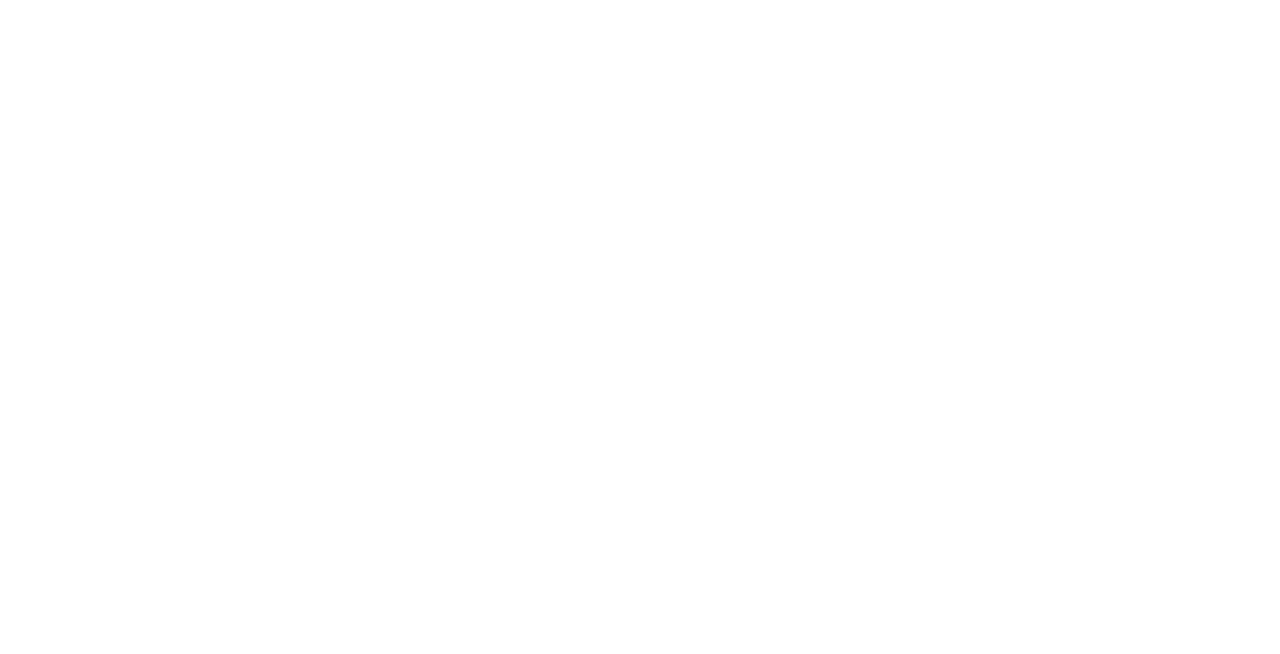
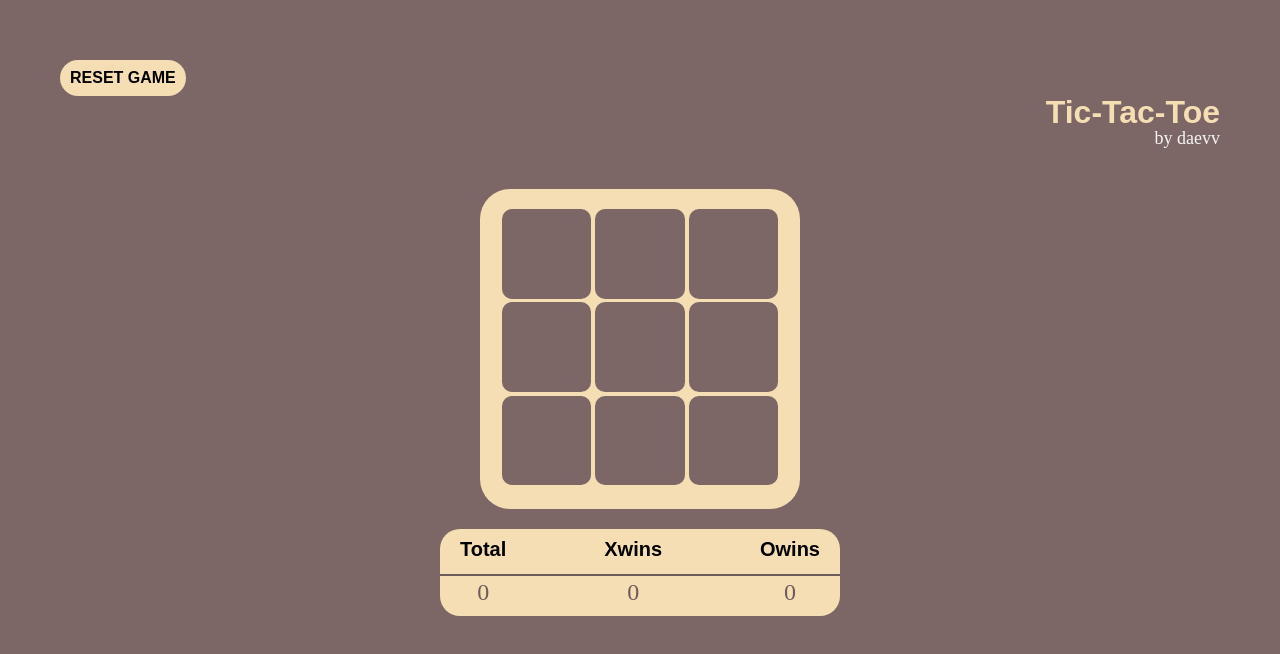
Before and after one commit to daevv/Tic-Tac-Toe, a website with bundled scripts: page index.html in a window 1280 px wide. Built offline with nearby package versions, Linux system fonts and the light colour scheme.

Commit message:
realize basic tic-tac-toe game

```diff
--- a/css/main.css
+++ b/css/main.css
@@ -0,0 +1,116 @@
+body {
+  background-color: #7c6666;
+  padding: 60px;
+}
+
+header {
+  display: flex;
+  justify-content: space-between;
+  align-items: center;
+  margin-bottom: 40px;
+}
+
+.reset-button {
+  padding: 10px;
+  background-color: wheat;
+  border-radius: 20px;
+  text-transform: uppercase;
+  font: 600 16px/1em sans-serif;
+}
+
+.reset-button:active {
+  background-color: rgb(237, 218, 180);
+  border: 1px solid black;
+}
+
+.description {
+  text-align: right;
+}
+
+.description__title {
+  font: 600 32px/1 sans-serif;
+  color: wheat;
+}
+
+.description__subtitle {
+  font-size: 18px;
+  color: whitesmoke;
+}
+
+.game-field {
+  margin: 0 auto;
+  margin-bottom: 20px;
+  height: 40vh;
+  width: 40vh;
+  padding: 20px;
+  background-color: wheat;
+  border-radius: 30px;
+  display: flex;
+  flex-wrap: wrap;
+  justify-content: space-around;
+}
+
+.game-field--blocked {
+  pointer-events:none;
+}
+
+.cell {
+  display: flex;
+  justify-content: center;
+  align-items: center;
+  width: 32%;
+  height: 32%;
+  background-color: #7c6666;
+  border-radius: 10px;
+  color: whitesmoke;
+  font-size: 36px;
+}
+
+.cell:active {
+  border: 2px solid black;
+  background-color: #6e5c5c;
+}
+
+.game-result {
+  text-align: center;
+  font: 600 32px/1 sans-serif;
+  color: wheat;
+}
+
+.score-table {
+  margin: 0 auto;
+  margin-bottom: 20px;
+  font-size: 20px;
+  background-color: wheat;
+  padding: 10px 20px;
+  position: relative;
+  border-radius: 20px;
+  max-width: 400px;
+}
+
+.properies-list {
+  display: flex;
+  justify-content: space-between;
+}
+
+.properties-list__item {
+  text-align: center;
+}
+.score-name {
+  margin-bottom: 20px;
+  font: 600 20px/1 sans-serif;
+}
+.score-value {
+  color: #6e5c5c;
+  font-weight: 500;
+  font-size: 24px;
+}
+
+.divider-line {
+  position: absolute;
+  width: 100%;
+  height: 2px;
+  background-color: #6e5c5c;
+  left: 0;
+  top: 45px;
+}
--- a/index.html
+++ b/index.html
@@ -9,9 +9,36 @@
 </head>
 <body>
 
+  <header>
+    <button class="reset-button">Reset Game</button>
+    <div class="description">
+      <h1 class="description__title">Tic-Tac-Toe</h1>
+      <h2 class="description__subtitle">by daevv</h2>
+    </div>
+  </header>
 
+  <div class="game-field">
+  </div>
 
+  <div class="score-table">
+    <hr class="divider-line">
+    <ul class="properies-list list">
+      <li class="properties-list__item">
+        <p class="score-name">Total</p>
+        <p class="score-value total">0</p>
+      </li>
+      <li class="properties-list__item">
+        <p class="score-name">Xwins</p>
+        <p class="score-value xWins">0</p>
+      </li>
+      <li class="properties-list__item">
+        <p class="score-name">Owins</p>
+        <p class="score-value oWins">0</p>
+      </li>
+    </ul>
+  </div>
 
+  <h2 class="game-result"></h2>
   <script type="module" src="./js/main.js"></script>
 </body>
 </html>
--- /dev/null
+++ b/js/TicTacToe.js
@@ -0,0 +1,107 @@
+export class TicTacToe {
+  #field;
+  #resetButton;
+  #resultTitle;
+  #scoreTable;
+
+  static winCombinations = [
+    ['0', '1', '2'],
+    ['3', '4', '5'],
+    ['6', '7', '8'],
+    ['0', '3', '6'],
+    ['1', '4', '7'],
+    ['2', '5', '8'],
+    ['0', '4', '8'],
+    ['2', '4', '6'],
+  ];
+
+  isXTurn = true;
+  xSteps = [];
+  oSteps = [];
+  pressed = [];
+  xWins = 0;
+  oWins = 0;
+  numberOfGames = 0;
+
+  constructor(field, resetButton, resultTitle, scoreTable) {
+    this.#field = field;
+    this.#resetButton = resetButton;
+    this.#resultTitle = resultTitle;
+    this.#scoreTable = scoreTable;
+  }
+
+  updateTable = () => {
+    this.#scoreTable.querySelector('.total').textContent = this.numberOfGames;
+    this.#scoreTable.querySelector('.xWins').textContent = this.xWins;
+    this.#scoreTable.querySelector('.oWins').textContent = this.oWins;
+  }
+
+  endGame = (winner) => {
+    this.numberOfGames += 1;
+    switch (winner) {
+      case 'x':
+        this.#resultTitle.textContent = 'X is winner';
+        this.xWins += 1;
+        break;
+      case '0':
+        this.#resultTitle.textContent = '0 is winner';
+        this.oWins += 1;
+        break;
+      case '':
+        this.#resultTitle.textContent = 'There are no winners';
+        break;
+      default:
+        throw new Error();
+    };
+    this.#field.classList.add('game-field--blocked');
+    this.updateTable();
+  }
+
+  cellClick = (evt) => {
+    const id = evt.target.id;
+    if (this.pressed.includes(id)) {
+      return;
+    }
+    this.pressed.push(id);
+    if (this.isXturn) {
+      evt.target.textContent = 'X';
+      this.xSteps.push(id);
+      if (TicTacToe.winCombinations.some((winCombination) => winCombination.every((cell) => this.xSteps.includes(cell)))) {
+        this.endGame('x');
+        return;
+      }
+    } else {
+      evt.target.textContent = '0';
+      this.oSteps.push(id);
+      if (TicTacToe.winCombinations.some((winCombination) => winCombination.every((cell) => this.oSteps.includes(cell)))) {
+        this.endGame('0');
+        return;
+      }
+    }
+
+    if (this.pressed.length === 9) {
+      this.endGame('');
+      return;
+    }
+    this.isXturn = !this.isXturn;
+  };
+
+  startGame = () => {
+    for (let i = 0; i < 9; i += 1) {
+      this.#field.insertAdjacentHTML('beforeend', `<div class='cell' id='${i}'></div>`);
+      this.#field.lastElementChild.addEventListener('click', this.cellClick);
+    }
+    this.#resetButton.addEventListener('click', this.reset);
+  }
+
+  reset = () => {
+    this.#field.innerHTML = '';
+    this.#resultTitle.textContent = '';
+    this.isXTurn = true;
+    this.xSteps = [];
+    this.oSteps = [];
+    this.pressed = [];
+    this.startGame();
+    this.#field.classList.remove('game-field--blocked');
+  }
+}
--- a/js/main.js
+++ b/js/main.js
@@ -0,0 +1,10 @@
+import { TicTacToe } from "./TicTacToe.js";
+
+const field = document.querySelector('.game-field');
+const resetButton = document.querySelector('.reset-button');
+const resultTitle = document.querySelector('.game-result');
+const scoreTable = document.querySelector('.score-table');
+
+const newGame = new TicTacToe(field, resetButton, resultTitle, scoreTable);
+
+newGame.startGame();
```
